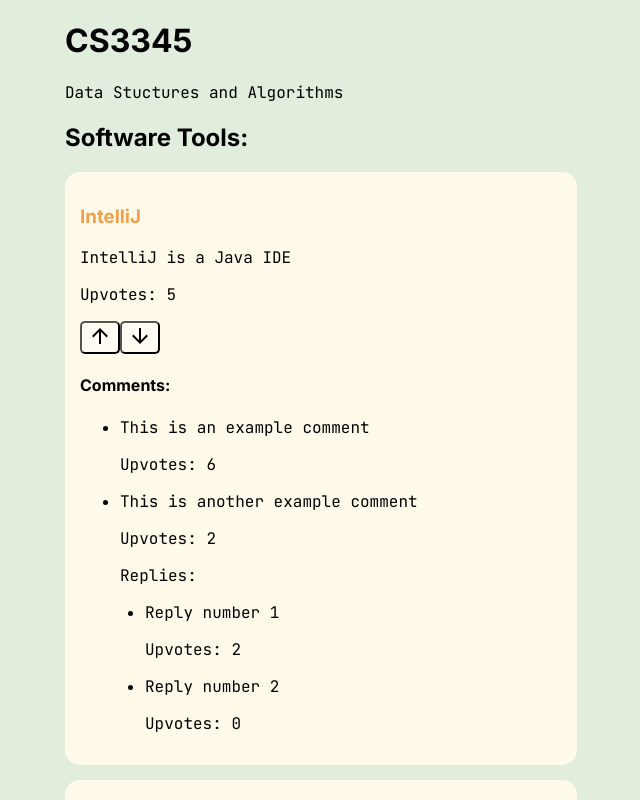
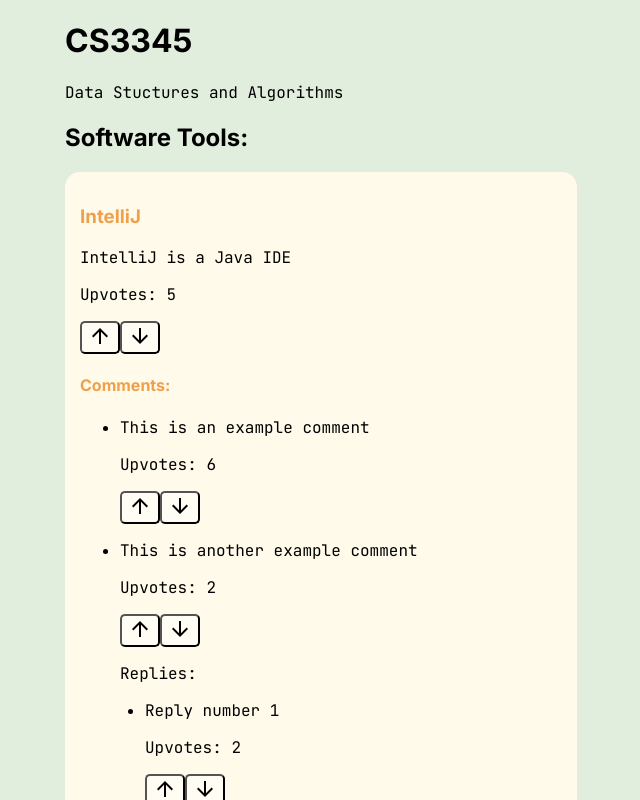
Before and after one commit to muniseoz/ToolMate, a React (Create React App) app: page / in a window 1280 px wide. Shown: the top 800 px of the page, without its empty margins (319-959 px from the left). Built offline with nearby package versions, Linux system fonts and the light colour scheme.

Commit message:
added ranking to comments and replies

```diff
--- a/src/components/Comment.js
+++ b/src/components/Comment.js
@@ -1,7 +1,8 @@
 import { useEffect, useState } from "react"
+import Ranking from "./Ranking"
 
 export default function Comment (props) {
-    const {id, comment, upvotes} = props
+    const {id, comment, upvotes, onUpdateUpvotes} = props
 
 
     const [replies, setReplies] = useState([])
@@ -36,15 +37,33 @@
     useEffect(() => {
         getReplies(id)
     }, [])
+    // Update upvotes for a specific software tool
+    const updateUpvotes = (id, change) => {
+        setReplies((prevReplies) =>
+            prevReplies.map((reply) =>
+                reply.id === id
+                    ? { ...reply, upvotes: reply.upvotes + change }
+                    : reply
+            )
+        );
+    };
 
     const commentComponentArray = replies.map((reply) => (
-        <Comment key={reply.id} comment={reply.reply} id={reply.id} upvotes={reply.upvotes} />
+        <Comment
+            key={reply.id}
+            comment={reply.reply}
+            id={reply.id}
+            upvotes={reply.upvotes}
+            onUpdateUpvotes={updateUpvotes}
+        />
+
     ))
     return (
         <li>
         <div>
             <p>{comment}</p>
             <p>Upvotes: {upvotes}</p>
+            <Ranking id={id} name={comment} upvotes={upvotes} onUpdateUpvotes={onUpdateUpvotes} />
             {replies.length !== 0 &&
             <>
                 <p>Replies:</p>
--- a/src/components/Course.css
+++ b/src/components/Course.css
@@ -23,6 +23,9 @@
     border-radius: 15px;
     margin-top: 15px;
 }
+.software-tool-element h4 {
+    color: #F0A04B;
+}
 button.increment-button{
     background-color: #fffdf3;
     border-radius: 5px;
--- a/src/components/SoftwareTool.js
+++ b/src/components/SoftwareTool.js
@@ -38,9 +38,17 @@
     useEffect(() => {
         getComments(id)
     }, [])
-
+    const updateUpvotes = (id, change) => {
+        setComments((prevComment) =>
+            prevComment.map((comment) =>
+                comment.id === id
+                    ? { ...comment, upvotes: comment.upvotes + change }
+                    : comment
+            )
+        );
+    };
     const commentComponentArray = comments.map((comment) => (
-        <Comment key={comment.id} comment={comment.comment} id={comment.id} upvotes={comment.upvotes} />
+        <Comment key={comment.id} comment={comment.comment} id={comment.id} upvotes={comment.upvotes} onUpdateUpvotes={updateUpvotes}/>
     ))
 
     return (
```
